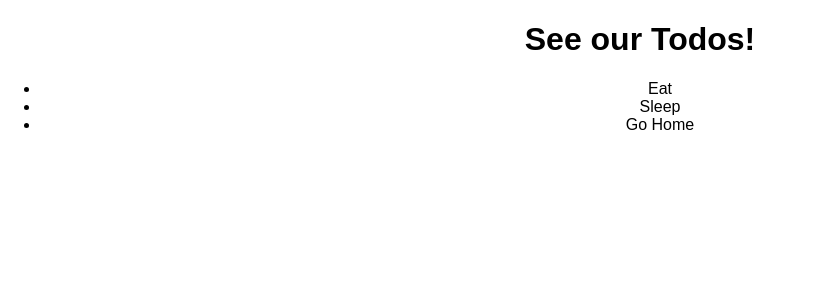
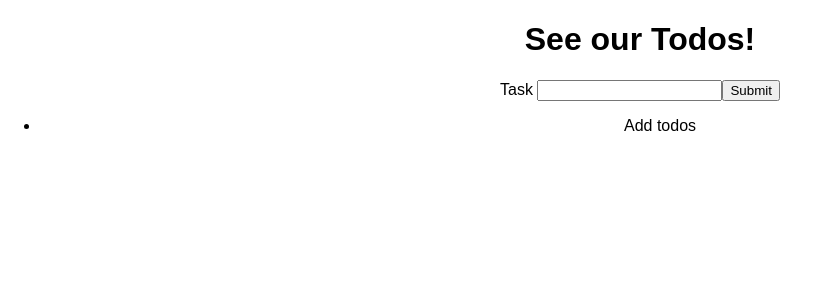
Before and after one commit to EricChiu920/react-redux-todos, a React (Create React App) app: page / in a window 1280 px wide. Shown: the top 300 px of the page, without its empty margins (0-819 px from the left). Built offline with nearby package versions, Linux system fonts and the light colour scheme.

Commit message:
partial working submit for todo list

```diff
--- a/src/components/Todos/TodoList.jsx
+++ b/src/components/Todos/TodoList.jsx
@@ -2,20 +2,45 @@ import React, { Component } from 'react';
 import { connect } from 'react-redux';
 import PropTypes from 'prop-types';
 import Todo from './Todo';
+import { addTodo } from '../../redux/actions/todoActions';
+
 
 class TodoList extends Component {
   state = {
-    todos: ['Eat', 'Sleep', 'Go Home'],
+    task: '',
+  }
+
+  handleChange = (e) => {
+    this.setState({
+      [e.target.name]: e.target.value,
+    });
+  }
+  submitTask = (e) => {
+    e.preventDefault();
+    console.log('submit');
+    this.addTask(this.state.task);
+    e.target.reset();
+  }
+  addTask = (task) => {
+    this.props.addTask(task);
   };
 
   render() {
-    const todos = this.state.todos.map((task, i) =>
+    let todos = this.props.todos.map((task, i) =>
       <Todo key={i} task={task} />);
 
     return (
-      <ul>
-        {todos}
-      </ul>
+      <React.Fragment>
+        <form onSubmit={this.submitTask}>
+          <label htmlFor="task">
+          </label>
+          Task <input onChange={this.handleChange} type="text" name="task" id="task" />
+          <button type="submit">Submit</button>
+        </form>
+        <ul>
+          {todos}
+        </ul>
+      </React.Fragment>
     );
   }
 }
@@ -25,13 +50,15 @@ TodoList.defaultProps = {
 };
 
 TodoList.propTypes = {
-  todos: PropTypes.objectOf(PropTypes.object),
+  todos: PropTypes.arrayOf(PropTypes.string),
 };
 
-function mapStateToProps(reduxState) {
-  return {
-    todos: reduxState.todos,
-  };
-}
+const mapStateToProps = reduxState => ({
+  todos: reduxState.todos,
+});
 
-export default connect(mapStateToProps)(TodoList);
+const mapDispatchToProps = {
+  addTask: addTodo,
+};
+
+export default connect(mapStateToProps, mapDispatchToProps)(TodoList);
--- a/src/redux/actions/todoActions.js
+++ b/src/redux/actions/todoActions.js
@@ -1,9 +1,9 @@
 import { ADD_TODO, REMOVE_TODO } from './actionTypes';
 
-export function addTodo(task) {
+export function addTodo(todo) {
   return {
     type: ADD_TODO,
-    task,
+    todo,
   };
 }
 
--- a/src/redux/reducers/todoReducer.js
+++ b/src/redux/reducers/todoReducer.js
@@ -1,26 +1,17 @@
 import { ADD_TODO, REMOVE_TODO } from '../actions/actionTypes';
 
-const initialState = {
-  todos: [],
-  id: 0,
-};
+const initialState = ['Add todos'];
 
-function todoReducer(state = { initialState }, action) {
-  const newState = { ...state };
+function todoReducer(state = initialState, action) {
   switch (action.type) {
-    case ADD_TODO: {
-      return {
-        ...newState,
-        todos: [...newState.todos, { id: action.id, task: action.task }],
-      };
-    }
-    case REMOVE_TODO: {
-      const todos = newState.todos.filter(todo => todo.id !== action.todo);
-      return todos;
-    }
-    default: {
+    case ADD_TODO:
+      var newState = { ...state };
+      return [ ...newState, action.todo ];
+    case REMOVE_TODO:
+      let todos = state.todos.filter(val => val.id !== action.id);
+      return { ...state, todos };
+    default:
       return state;
-    }
   }
 }
 
```
Also changed, not shown: 1 other file (tests, documents, lock files or other folders).
